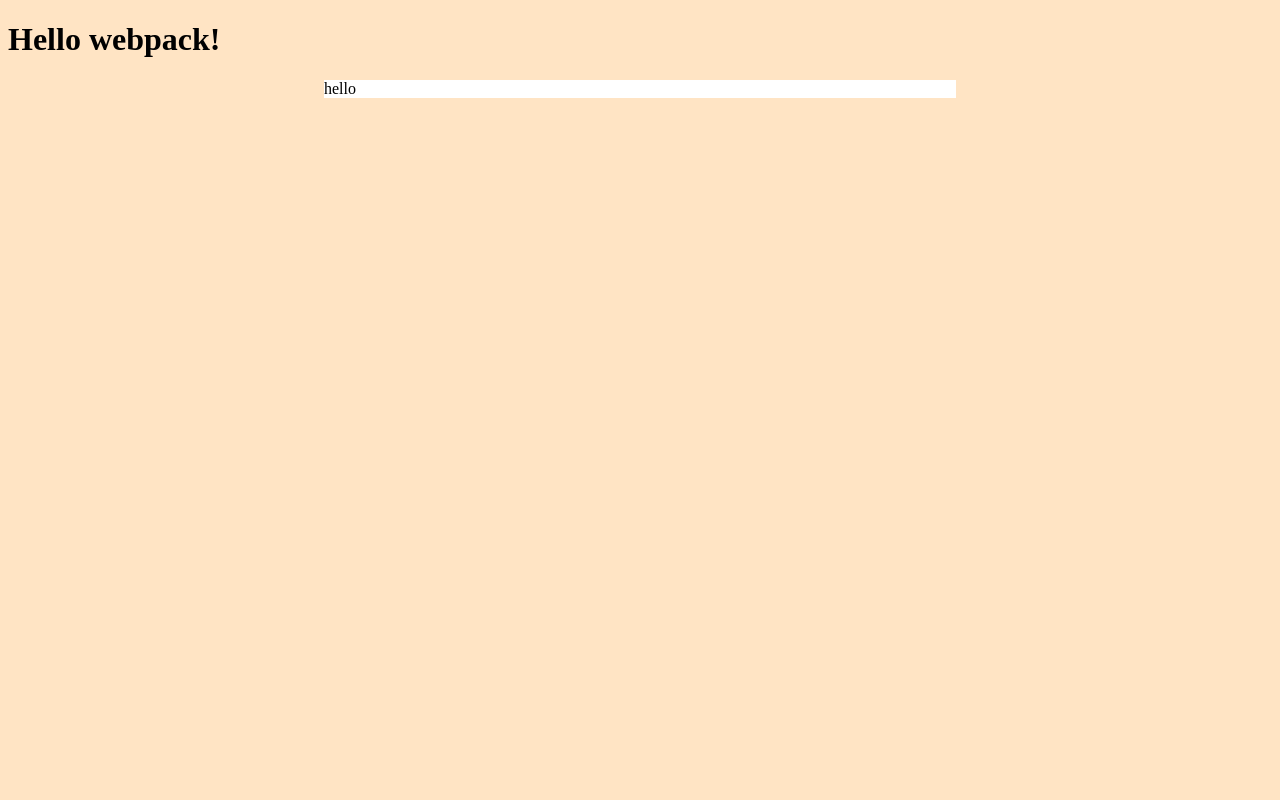
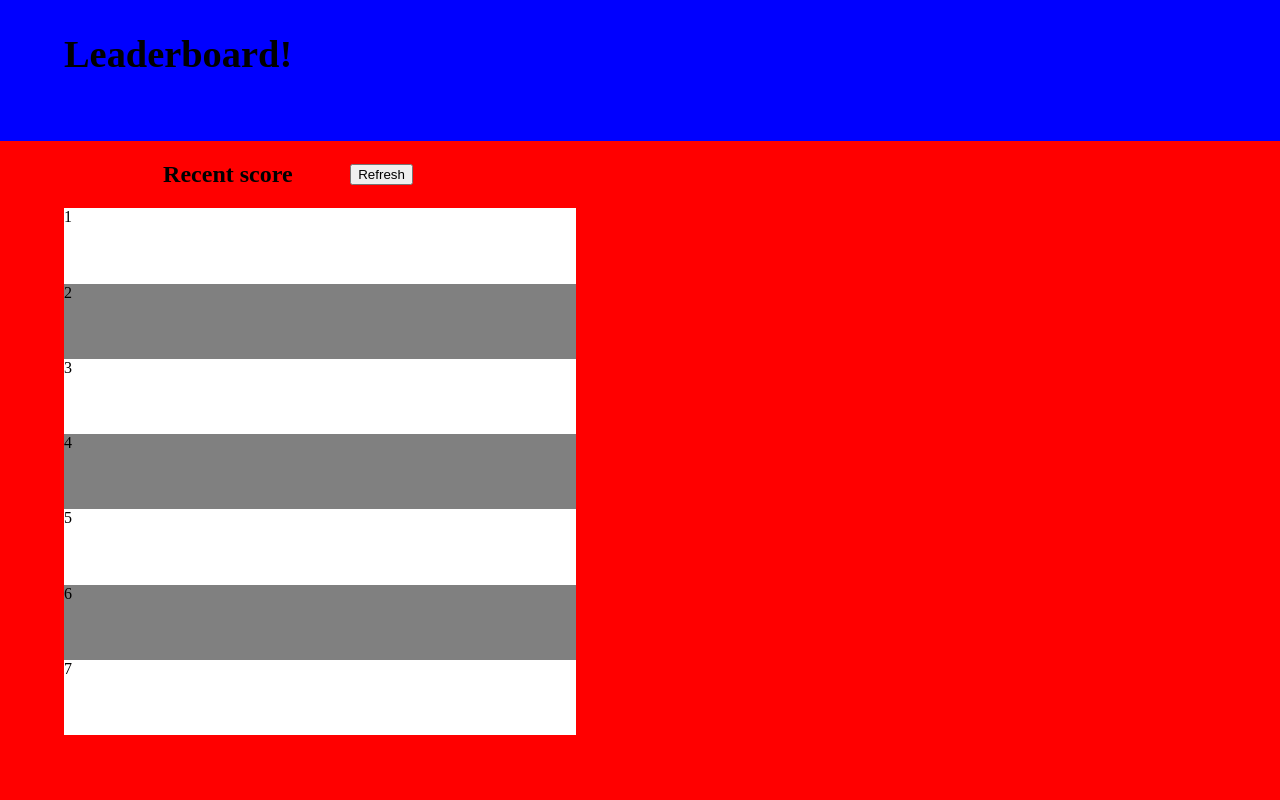
Before and after one commit to eroiyo/Leaderboard, a website built with webpack: page src/index.html in a window 1280 px wide. Built offline with nearby package versions, Linux system fonts and the light colour scheme.

Commit message:
Added leaderboard

```diff
--- a/package.json
+++ b/package.json
@@ -1,5 +1,5 @@
 {
-  "name": "WebPack-BoilerPlate",
+  "name": "Leaderboard",
   "version": "1.0.0",
   "description": "",
   "private": true,
@@ -28,9 +28,9 @@
   "author": "",
   "license": "ISC",
   "bugs": {
-    "url": "https://github.com/eroiyo/WebPack-BoilerPlate/issues"
+    "url": "https://github.com/eroiyo/Leaderboard/issues"
   },
-  "homepage": "https://github.com/eroiyo/WebPack-BoilerPlate#readme",
+  "homepage": "https://github.com/eroiyo/Leaderboard#readme",
   "dependencies": {
     "@babel/plugin-transform-modules-commonjs": "^7.14.5",
     "babel": "^6.23.0",
--- a/src/index.html
+++ b/src/index.html
@@ -6,14 +6,27 @@
     <title>Wbpack Exercise</title>
 </head>
 <body>
-    <h1>Hello webpack!</h1>
-    <ul class="to-do-list">
-        <li class="tdl-element">
-
-            <div class="tdle-status-c"></div>
-            <div class="tdle-text-c">hello</div>
-            <div class="tdle-last-c"></div>
-        </li>
-    </ul>
+    <h1>Leaderboard!</h1>
+    <div class="content">
+        <div class="table">
+            <div class="table-title">
+                <h2>Recent score</h2>
+                <button>Refresh</button>
+            </div>
+            <div class="list">
+                <div class="score">1</div>
+                <div class="score">2</div>
+                <div class="score">3</div>
+                <div class="score">4</div>
+                <div class="score">5</div>
+                <div class="score">6</div>
+                <div class="score">7</div>
+                <div class="score">8</div>
+            </div>
+        </div>
+        <div class="form">
+            <form></form>
+        </div>
+    </div>
 </body>
 </html>
--- a/src/style.css
+++ b/src/style.css
@@ -1,5 +1,11 @@
 body {
-  background-color: bisque;
+  background-color: blue;
+  width: 100vw;
+  margin: 0px 0px;
+  height: 100vh;
+  display: flex;
+  flex-direction: column;
+
 }
 
 ul {
@@ -20,11 +26,54 @@ li {
   text-decoration: none;
 }
 
-.to-do-list {
-  width: 50%;
+h1{
+  font-size: 3vw;
+  margin-top: 2.5%;
+  margin-bottom: 2.5%;
+  margin-left: 5%;
+  width: 95%;
+  height: 10%;
+}
+
+.content{
+  display: grid;
+  grid-auto-columns: 1fr;
+  grid-auto-flow: column;
+  height: 85%;
+  background-color: red;
+}
+
+.table-title {
+  display: flex;
+  flex-direction: row;
+  width: 90%;
+  align-items: center;
+  justify-content: center;
+  gap: 10%;
+}
+
+.h2{
+  font-size: 40px;
+}
+
+.list{
   margin-left: auto;
   margin-right: auto;
+  display: grid;
+  grid-auto-rows: 14.28571428571429%;
+  grid-auto-columns: 100%;
+  width: 80%;
+  height: 80%;
+  background-color: green;
+  overflow-y: scroll;
+}
+
+.score{
+  text-align: start;
+  text-justify: center;
+  background-color: gray;
+}
+
+.score:nth-child(odd){
   background-color: white;
-  display: grid;
-  grid-auto-rows: 1fr;
 }
```
